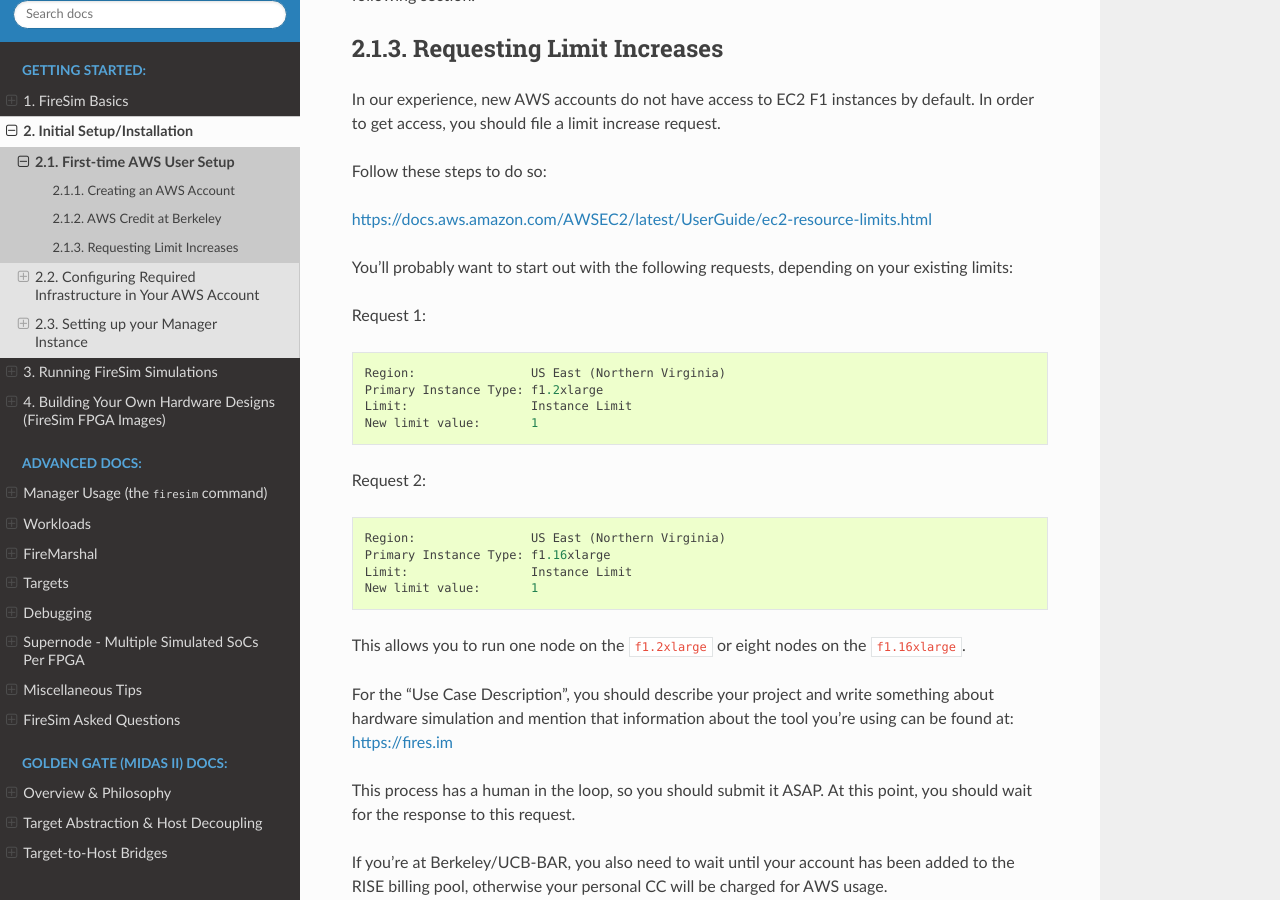
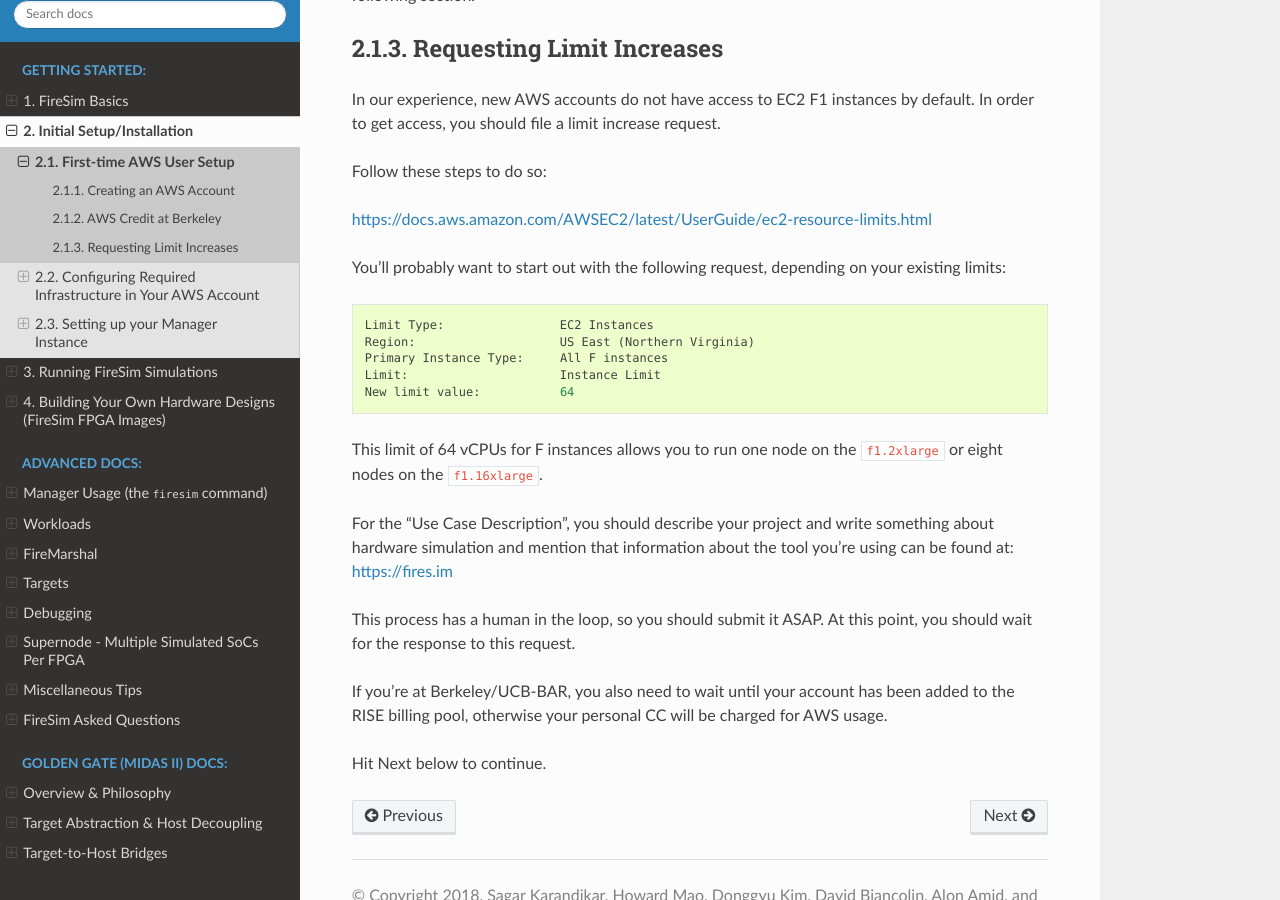
Before and after one commit to firesim/firesim, a Sphinx documentation site: the page built from docs/Initial-Setup/First-time-AWS-User-Setup.rst, in a window 1280 px wide and 900 px high, scrolled down 480 px. Built offline with Sphinx 7.4.7 and the Read the Docs theme 2.0.0, drawn with Linux system fonts in a browser that asks for light colours.

Commit message:
Update First-time-AWS-User-Setup.rst

```diff
--- a/docs/Initial-Setup/First-time-AWS-User-Setup.rst
+++ b/docs/Initial-Setup/First-time-AWS-User-Setup.rst
@@ -35,27 +35,18 @@
 
 https://docs.aws.amazon.com/AWSEC2/latest/UserGuide/ec2-resource-limits.html
 
-You'll probably want to start out with the following requests, depending on your existing limits:
-
-Request 1:
+You'll probably want to start out with the following request, depending on your existing limits:
 
 ::
 
-    Region:                US East (Northern Virginia)
-    Primary Instance Type: f1.2xlarge
-    Limit:                 Instance Limit
-    New limit value:       1
+    Limit Type:                EC2 Instances
+    Region:                    US East (Northern Virginia)
+    Primary Instance Type:     All F instances
+    Limit:                     Instance Limit
+    New limit value:           64
 
-Request 2:
 
-::
-
-    Region:                US East (Northern Virginia)
-    Primary Instance Type: f1.16xlarge
-    Limit:                 Instance Limit
-    New limit value:       1
-
-This allows you to run one node on the ``f1.2xlarge`` or eight nodes on the
+This limit of 64 vCPUs for F instances allows you to run one node on the ``f1.2xlarge`` or eight nodes on the
 ``f1.16xlarge``.
 
 For the "Use Case Description", you should describe your project and write
```
